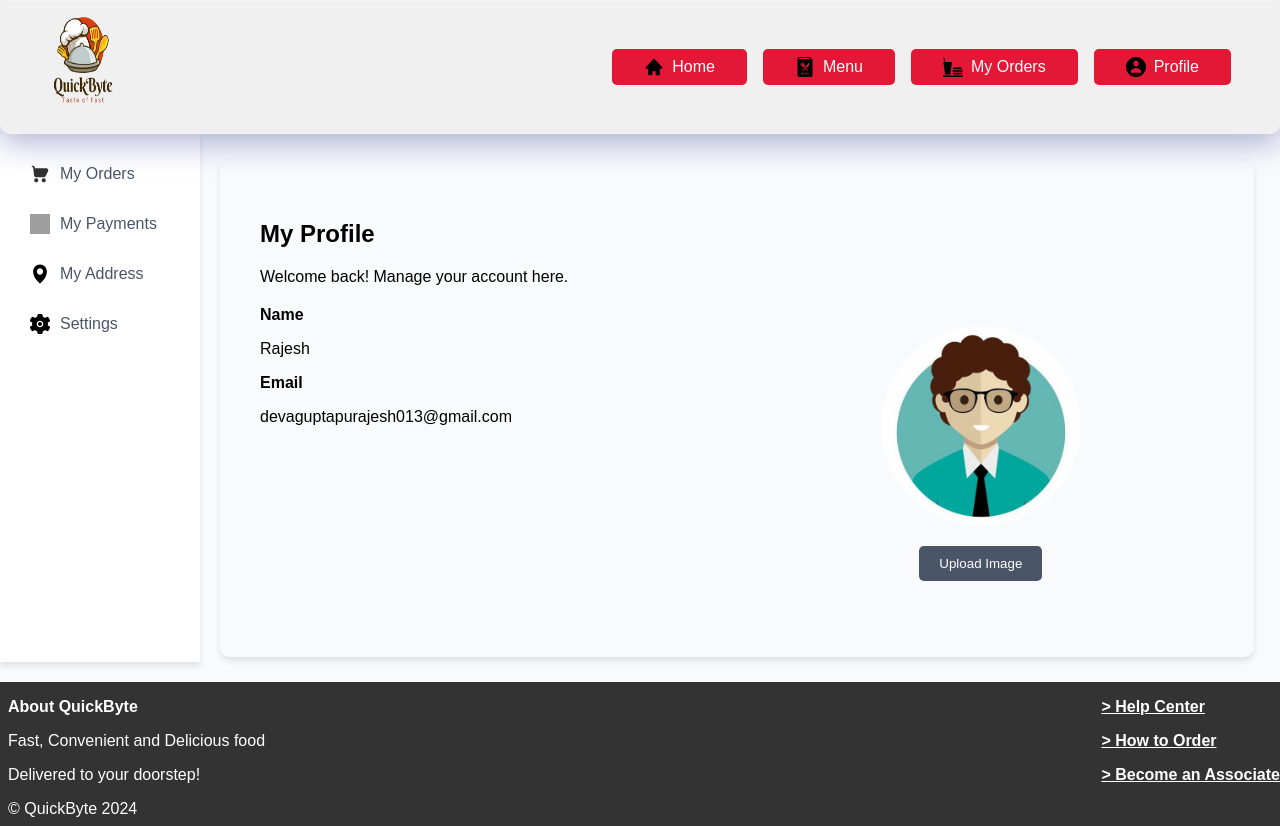
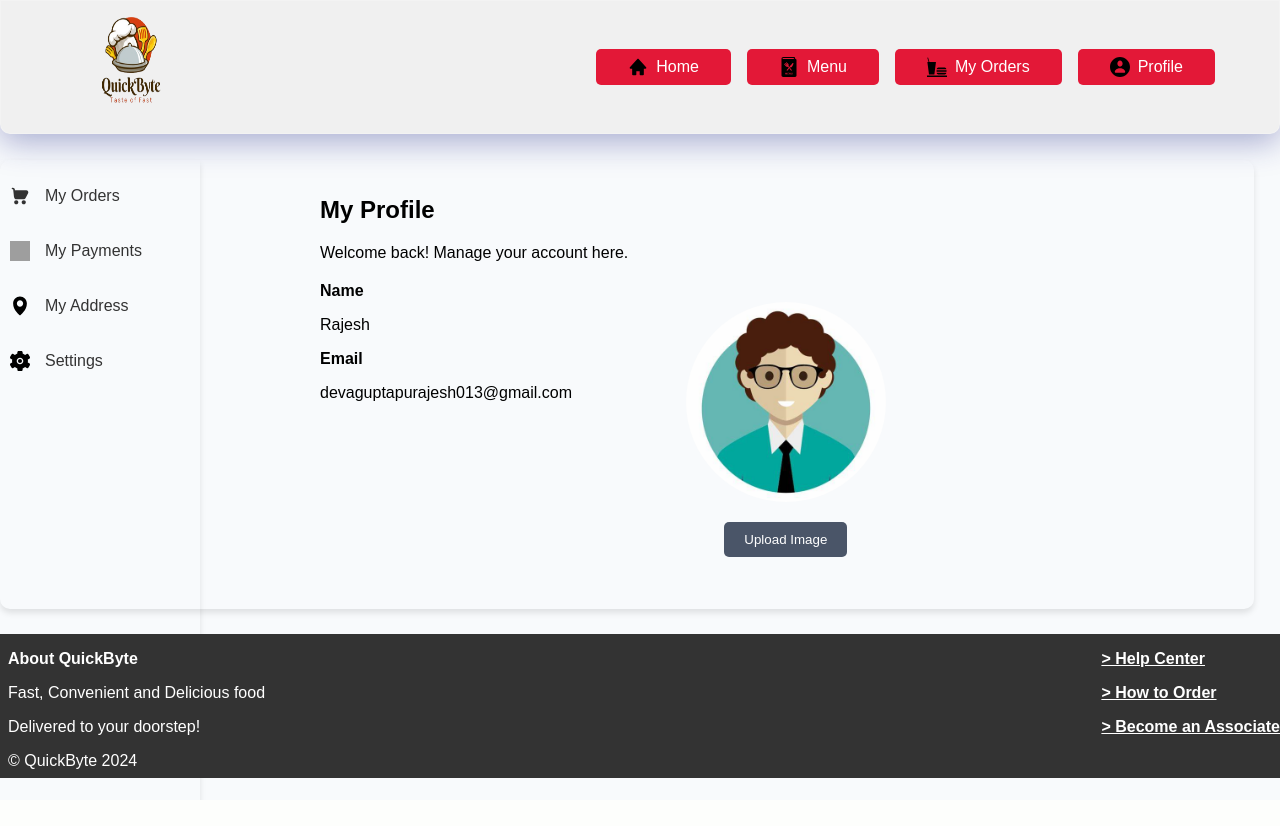
Before and after one commit to TechHubHQ/QuickByte, a Flask app: page /profile in a window 1280 px wide. After the commit the page ends 800 px from the top, so only its background shows below. Run offline with Flask 3, Linux system fonts and the light colour scheme; a user stored in the database is signed in; grey boxes are pictures that could not be loaded.

Commit message:
redesigning profile page

```diff
--- a/Frontend/Static/styles/Profile.css
+++ b/Frontend/Static/styles/Profile.css
@@ -12,7 +12,7 @@ header {
 .header-card {
   background-color: rgb(240, 240, 240);
   color: #090101;
-  padding: 1rem 2rem;
+  padding: 1rem 3rem;
   display: flex;
   justify-content: space-between;
   align-items: center;
@@ -32,9 +32,10 @@ header {
 .navbar {
   display: flex;
   align-items: center;
+  justify-content: flex-end;
 }
 
-.navbar-link {
+.navbar a {
   display: inline-flex;
   align-items: center;
   margin-right: 1rem;
@@ -46,50 +47,93 @@ header {
   flex-shrink: 0;
 }
 
-.navbar-link img {
+nav a img {
   margin-right: 0.5rem;
 }
 
-.container {
+.nav-icon {
+  display: none;
+  cursor: pointer;
+}
+
+.nav-icon div {
+  width: 25px;
+  height: 3px;
+  background-color: #333;
+  margin: 5px 0;
+}
+
+.logo {
   display: flex;
-  flex-direction: row;
+  justify-content: center;
+  align-items: center;
+  margin-left: 2em;
 }
 
 /* Sidebar */
+
 .sidebar-container {
+  position: absolute;
+  left: 0;
+  top: 20%;
+  height: calc(100% - 80px);
   width: 200px;
-  background-color: #ffffff;
   box-shadow: 0px 4px 6px rgba(0, 0, 0, 0.1);
-  margin-right: 20px; /* Added margin for spacing */
-  margin-bottom: 20px; /* Add margin-bottom to prevent overlapping with footer */
+  height: 210%;
 }
 
 .sidebar-padding {
   padding: 20px;
 }
 
+
 .sidebar-link {
   display: flex;
   align-items: center;
   padding: 10px;
-  color: #4a5568;
+  margin-bottom: 15px;
+}
+
+.sidebar-link {
+  color: #333;
   text-decoration: none;
-  border-radius: 5px;
-  margin-bottom: 10px;
 }
 
 .sidebar-link:hover {
-  background-color: #edf2f7;
+  background-color: #e9ecef;
 }
 
-.sidebar-icon {
-  margin-right: 10px;
+.sidebar-link img {
+  margin-right: 15px;
 }
+
+.side-nav {
+  margin-top: 1em;
+}
+
+.card {
+  background: #fff;
+  border-radius: 10px;
+  box-shadow: 0 0 10px rgba(0, 0, 0, 0.1);
+  padding: 20px;
+  margin: 5% auto;
+  max-width: 60%;
+}
+
+.card h2 {
+  font-size: 24px;
+  margin-bottom: 20px;
+}
+
+.form-group {
+  margin-bottom: 20px;
+}
+
 
 /* Main Content */
 .main-content {
   flex: 1;
-  padding: 40px;
+  padding: 1rem 20rem;
   margin-bottom: 2%;
   margin-top: 2%;
   margin-right: 2%;
--- a/Frontend/Templates/Profile.html
+++ b/Frontend/Templates/Profile.html
@@ -36,11 +36,9 @@
       </div>
     </header>
 
-    <div class="container">
-      <!-- Sidebar -->
     <div class="sidebar-container">
-        <div class="sidebar-padding">
-          <nav>
+      <div>
+        <nav class="side-nav">
           <a class="sidebar-link" href="{{ url_for('orders') }}">
             <img src="{{ url_for('static', filename='Images/svg/shopping-cart.svg')}}" class="sidebar-icon" alt="Orders" height="20px" width="20px" >
             My Orders
```
Also changed, not shown: other parts of Frontend/Static/styles/Profile.css (+29 -40 lines). Lines whose indentation alone changed are shown as unchanged.
